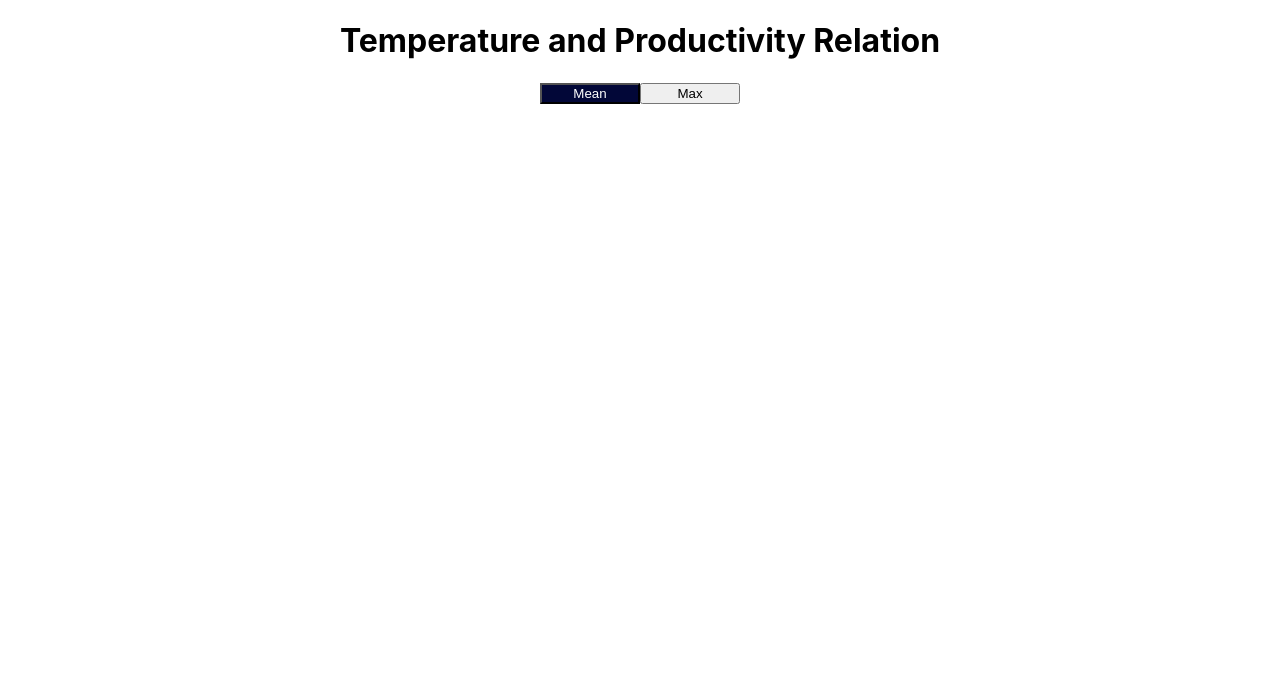
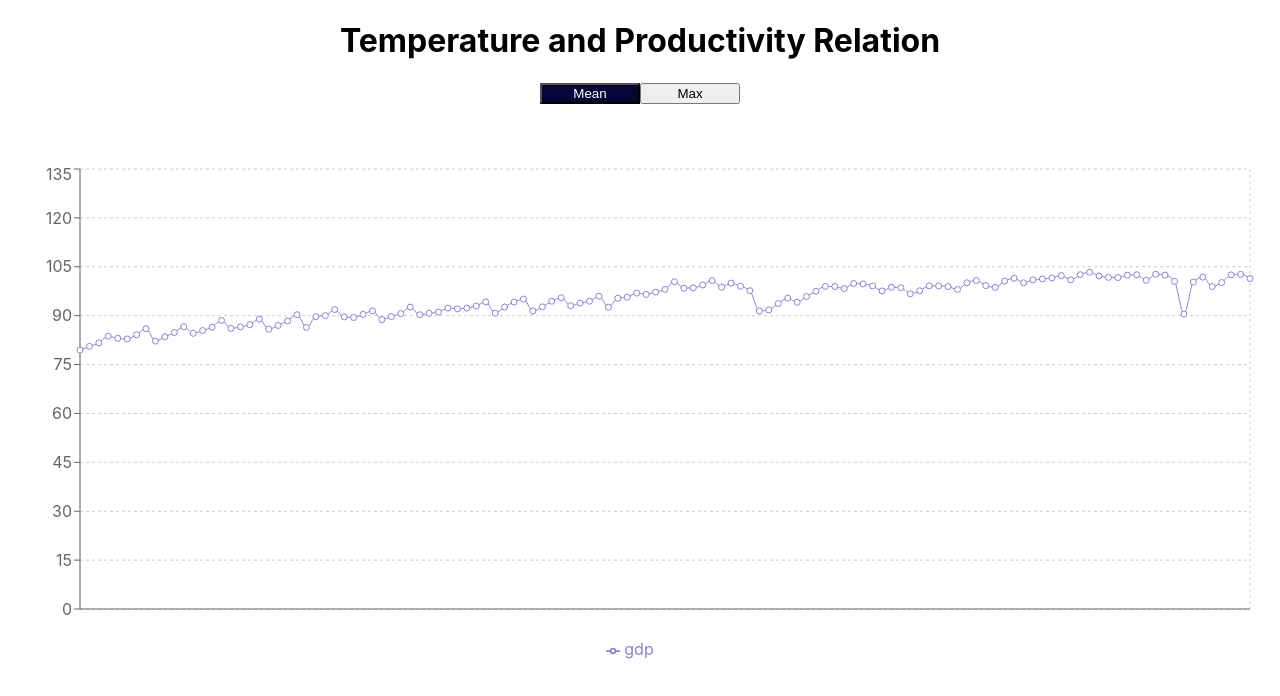
Before and after one commit to gndz07/minihackathon-heatwaves, a React (Create React App) app: page / in a window 1280 px wide. Shown: the top 696 px of the page. Built offline with nearby package versions, Linux system fonts and the light colour scheme.

Commit message:
feat: line graph for gdp

```diff
--- a/src/App.css
+++ b/src/App.css
@@ -12,11 +12,6 @@
   color: #61dafb;
 }
 
-@keyframes App-logo-spin {
-  from {
-    transform: rotate(0deg);
-  }
-  to {
-    transform: rotate(360deg);
-  }
+.graph-container {
+  margin-top: 60px;
 }
--- a/src/App.js
+++ b/src/App.js
@@ -3,6 +3,16 @@ import * as ToggleGroup from "@radix-ui/react-toggle-group";
 import { useEffect, useState } from "react";
 import { styled } from "@stitches/react";
 import getData from "./getData";
+import {
+  LineChart,
+  Line,
+  XAxis,
+  YAxis,
+  CartesianGrid,
+  Tooltip,
+  Legend,
+  ResponsiveContainer,
+} from "recharts";
 
 const ToggleContainer = styled(ToggleGroup.Root, {
   display: "inline-flex",
@@ -66,7 +76,7 @@ function App() {
         });
       });
 
-      setDataset(formatData.flat());
+      setDataset(formatData.flat().filter((item) => item.gdp !== ""));
     }
   }, [parsedGdpData]);
 
@@ -91,6 +101,37 @@ function App() {
             <ToggleItem value="max">Max</ToggleItem>
           </ToggleContainer>
         </div>
+
+        <div className="graph-container">
+          <ResponsiveContainer width="100%" height={500}>
+            <LineChart
+              width={500}
+              height={300}
+              data={dataset}
+              margin={{
+                top: 5,
+                right: 30,
+                left: 20,
+                bottom: 5,
+              }}
+            >
+              <CartesianGrid strokeDasharray="3 3" />
+              <XAxis dataKey="quarter" tick={false} />
+              <YAxis yAxisId="left" type="number" tickCount={10} />
+              {/* <YAxis yAxisId="right" orientation="right" /> */}
+              <Tooltip />
+              <Legend />
+              <Line
+                yAxisId="left"
+                type="monotone"
+                dataKey="gdp"
+                stroke="#8884d8"
+                activeDot={{ r: 5 }}
+              />
+              {/* <Line yAxisId="right" type="monotone" dataKey="uv" stroke="#82ca9d" /> */}
+            </LineChart>
+          </ResponsiveContainer>
+        </div>
       </main>
     </div>
   );
```
